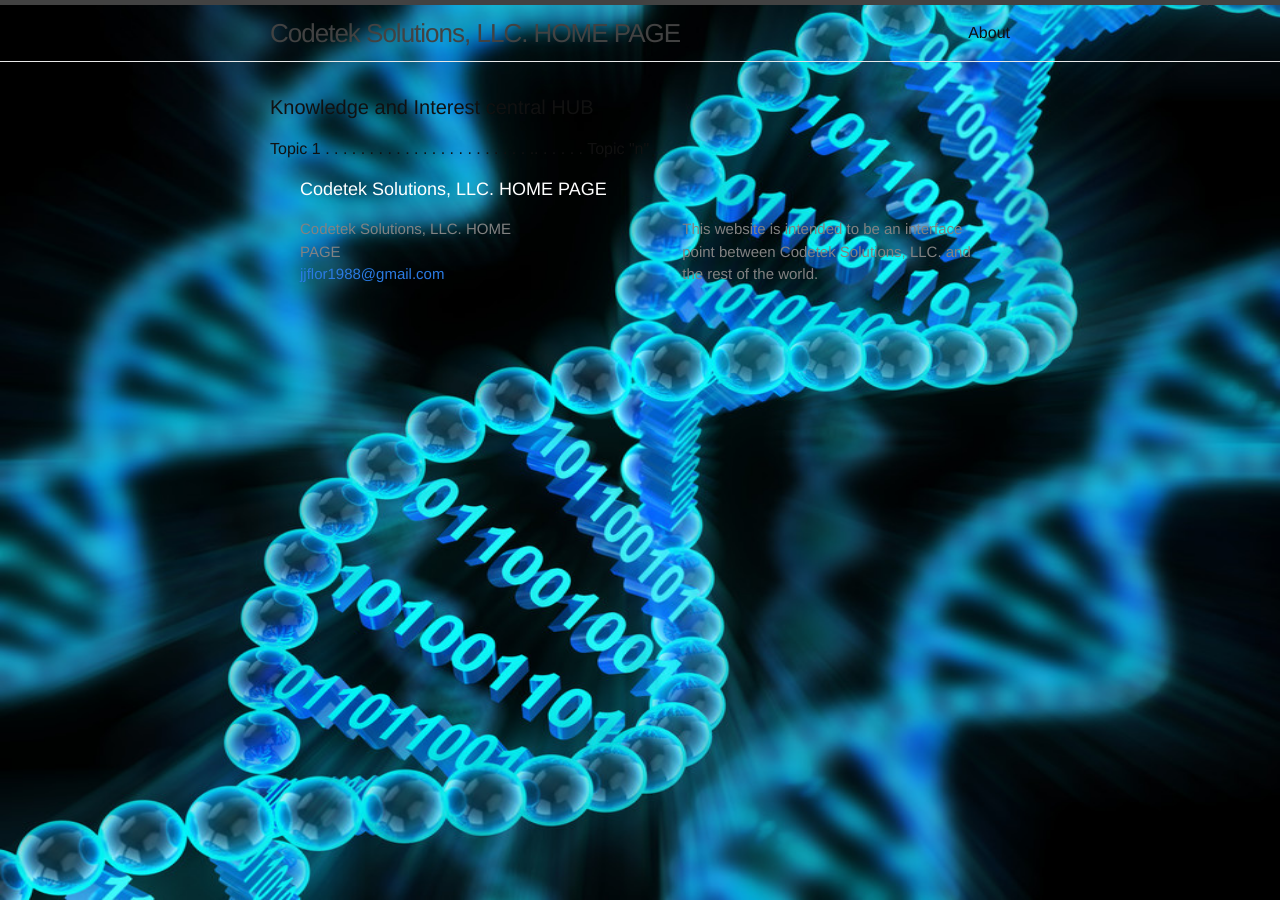
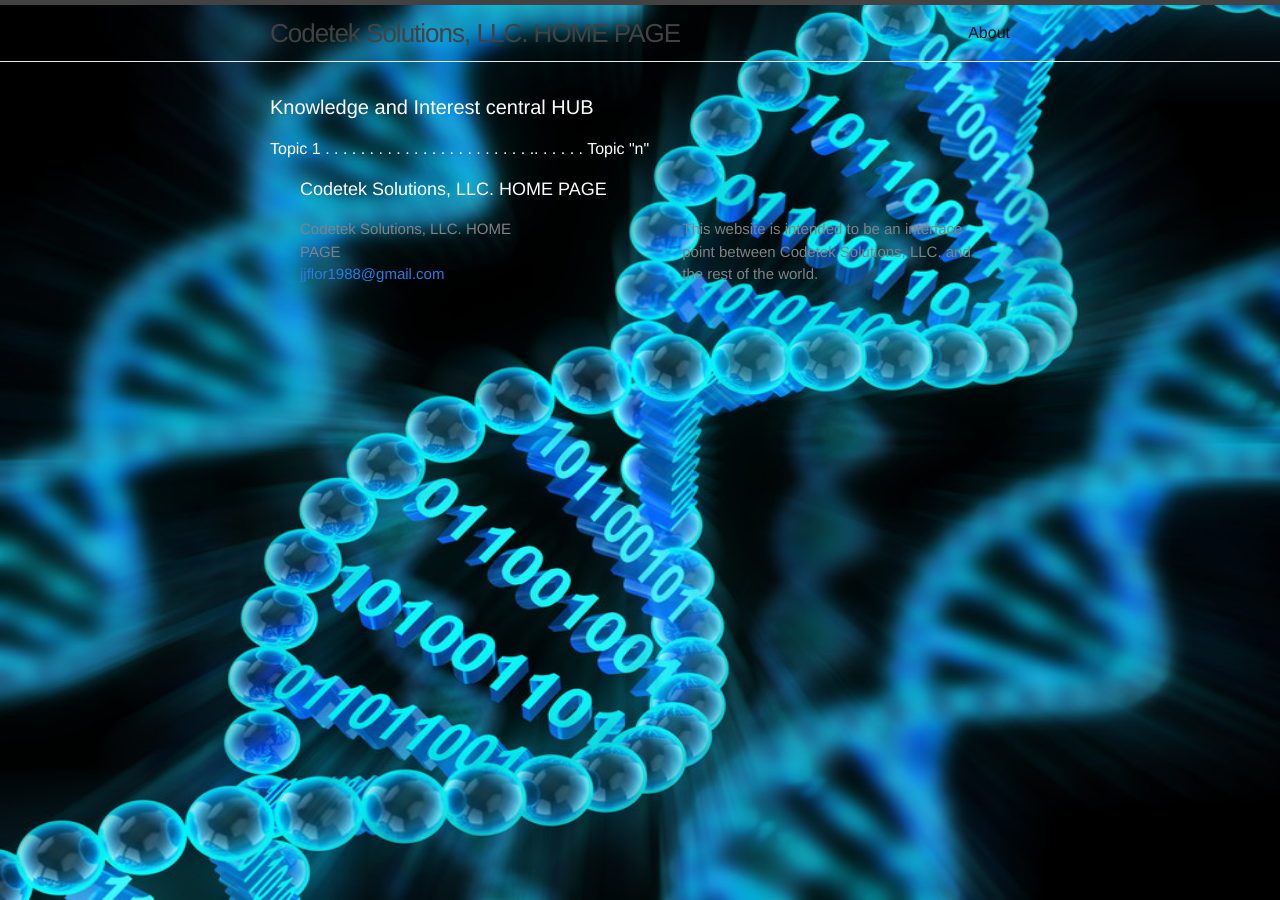
Before and after one commit to nitsu121/nitsu121.github.io, a Jekyll site: the page built from index.html, in a window 1280 px wide. Built offline with Jekyll 4.4.1, drawn with Linux system fonts in a browser that asks for light colours.

Commit message:
Fixing color issue.

```diff
--- a/index.html
+++ b/index.html
@@ -32,9 +32,9 @@ layout: default
 		<div class="home">
 
 
-		  <h1 class="page-heading"> Knowledge and Interest central HUB </h1>
+		  <h1 class="page-heading" style="color:white;"> Knowledge and Interest central HUB </h1>
 
-		  <h4>
+		  <h4 style="color:white;">
 				Topic 1
 				.
 				.
```
